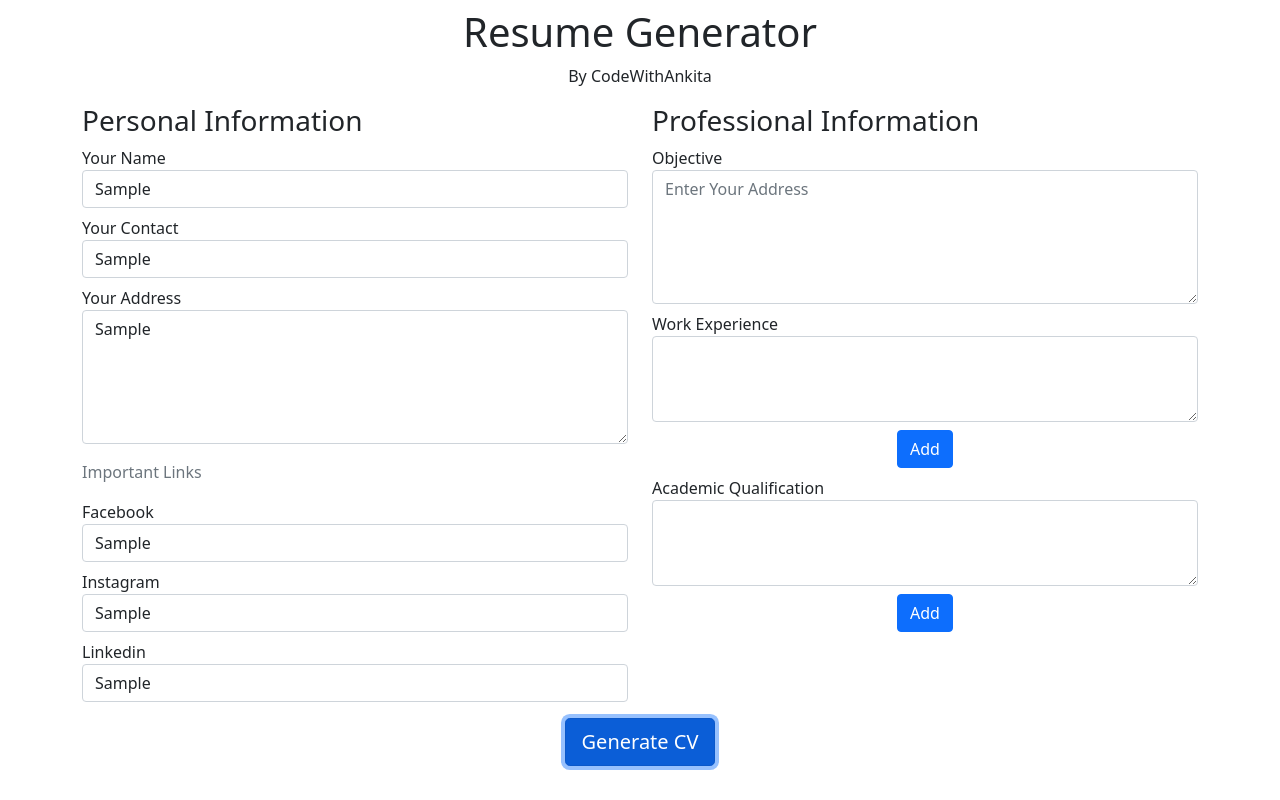
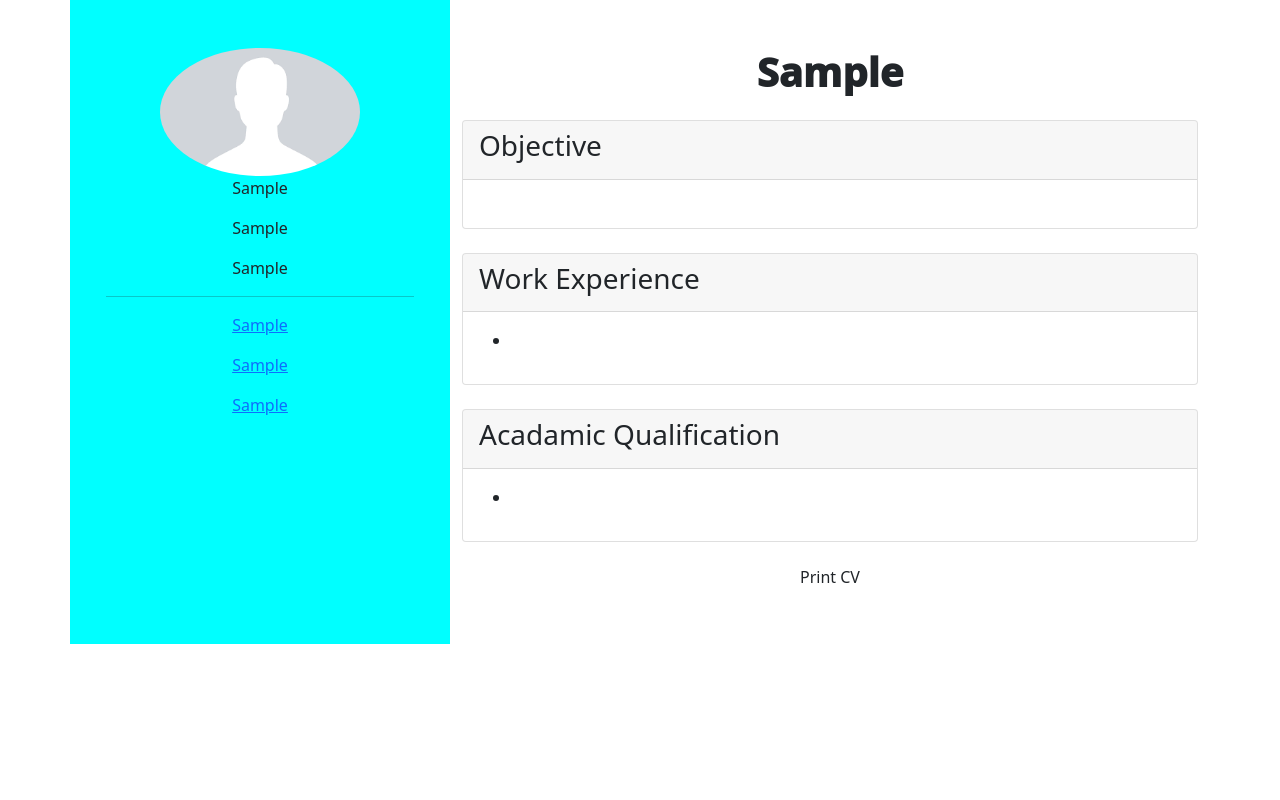
Before and after one commit to AnkitaPatil2002/Resume_Builder, a plain HTML site: page index.html in a window 1280 px wide. Both pictures are taken after typing "Sample", "Sample", "Sample", "Sample", "Sample", "Sample" into the empty fields and a click on the button "Generate CV". Drawn offline with nearby package versions, Linux system fonts and the light colour scheme.

Commit message:
Completed_Resume_Generator

```diff
--- a/index.html
+++ b/index.html
@@ -8,7 +8,7 @@
     <title>Resume Generator</title>
 </head>
 <body>
-    <div class="container">
+    <div class="container" id="cv-form">
     <h1 class="text-center my-2 ">Resume Generator</h1>
     <P class="text-center">By CodeWithAnkita</P>
     <div class="row">
@@ -24,27 +24,27 @@
              </div>
              <div class="form-group mt-2">
                 <label for="addressFeild">Your Address</label>
-                <textarea  rows="5" id="addressFeild" placeholder="Enter Your Address" class="form-control"></textarea>
+                <textarea  rows="5" id="addressField" placeholder="Enter Your Address" class="form-control"></textarea>
              </div>
              <p class="text-secondary my-3">Important Links</p>
              <div class="form-group mt-2">
                 <label for="fbFeild">Facebook</label>
-                <input type="text" id="fbFeild" placeholder="Enter Here" class="form-control">
+                <input type="text" id="fbField" placeholder="Enter Here" class="form-control">
              </div>
              <div class="form-group mt-2">
                 <label for="instaFeild">Instagram</label>
-                <input type="text" id="contact" placeholder="Enter Here" class="form-control">
+                <input type="text" id="instaField" placeholder="Enter Here" class="form-control">
              </div>
              <div class="form-group mt-2">
                 <label for="linkedinFeild">Linkedin</label>
-                <input type="text" id="contact" placeholder="Enter Here" class="form-control">
+                <input type="text" id="linkedinField" placeholder="Enter Here" class="form-control">
              </div>
         </div>
         <div class="col-md-6">
             <h3>Professional Information</h3>
             <div class="form-group mt-2">
                 <label for="">Objective</label>
-                <textarea rows="5"  placeholder="Enter Your Address" class="form-control"></textarea>
+                <textarea  id="objField" rows="5"  placeholder="Enter Your Address" class="form-control"></textarea>
              </div>
              <div class="form-group mt-2" id="we">
                 <label for="">Work Experience</label>
@@ -72,9 +72,82 @@
         </div>
     </div>
     <div class="container text-center mt-3">
-      <button class="btn btn-primary btn-lg">Generate CV</button>
+      <button onclick="generateCV()" class="btn btn-primary btn-lg">Generate CV</button>
     </div>
     </div>
+
+    <!----cv template---->
+
+    <div class="container" id="cv-template">
+          <div class="row">
+            <div class="col-md-4 text-center background py-5">
+               <img src="./profile.png"
+               alt="" class="img-fluid myimg"/>
+               <div class="container ">
+                  <p id="nameT1">Ankita Patil</p>
+                  <p id="contactT">+917879676732</p>
+                  <p id="addressT">Sector 234 Noida/India</p>
+                  <hr/>
+                  <p><a id="fbT" href="#1">https://www.facebook.com</a></p>
+                  <p><a id="instaT" href="#1">https://www.instagram.com</a></p>
+                  <p><a id="linkedT" href="#1">https://www.linkedin.com</a></p>
+               </div>
+            </div>
+
+            <div class="col-md-8 py-5" >
+                 <!---Second col-->
+                 <h1 id="nameT2" class="text-center" style="font-weight: 980;">Ankita Patil</h1>
+                  <div class="card mt-4">
+                     <div class="card-header background">
+                        <h3>Objective</h3>
+                     </div>
+                     <div class="card-body">
+                        <p id="objectiveT">Lorem ipsum dolor sit amet
+                           consectetur adipisicing elit.
+                           Porro itaque repudiandae voluptate
+                           suscipit nesciunt? Necessitatibus
+                           officia voluptatum corporis consectetur et eligendi voluptas, nisi assumenda esse praesentium, dignissimos, amet labore. Ipsa at velit a nulla ratione? Voluptatibus, corrupti ipsam illo sunt exercitationem laboriosam fuga illum, minima ullam numquam ratione quia. Inventore.</p>
+                        </div>
+                  </div>
+                  <div class="card mt-4">
+                     <div class="card-header background">
+                        <h3>Work Experience</h3>
+                     </div>
+                     <div class="card-body">
+                        <ul id="weT">
+                           <li>Lorem, ipsum dolor sit amet consectetur adipisicing elit. Esse, labore?
+                           </li>
+                           <li>Lorem, ipsum dolor sit amet consectetur adipisicing elit. Esse, labore?
+                           </li>
+                           <li>Lorem, ipsum dolor sit amet consectetur adipisicing elit. Esse, labore?
+                           </li>
+                        </ul>
+                  </div>
+            </div>
+            <div class="card mt-4">
+               <div class="card-header background">
+                  <h3>Acadamic Qualification</h3>
+               </div>
+               <div class="card-body">
+                  <ul id="aqT">
+                     <li>Lorem, ipsum dolor sit amet consectetur adipisicing elit. Esse, labore?
+                     </li>
+                     <li>Lorem, ipsum dolor sit amet consectetur adipisicing elit. Esse, labore?
+                     </li>
+                     <li>Lorem, ipsum dolor sit amet consectetur adipisicing elit. Esse, labore?
+                     </li>
+                  </ul>
+               </div>
+          </div>
+          <div class="container mt-3 text-center">
+            <button onclick="printCV()" class="btn background">
+               Print CV
+            </button>
+          </div>
+
+          </div>
+    </div>
+
     <script src="https://cdn.jsdelivr.net/npm/bootstrap@5.0.2/dist/js/bootstrap.bundle.min.js" integrity="sha384-MrcW6ZMFYlzcLA8Nl+NtUVF0sA7MsXsP1UyJoMp4YLEuNSfAP+JcXn/tWtIaxVXM" crossorigin="anonymous"></script>
     <script src="script.js"></script>
 </body>
--- a/script.js
+++ b/script.js
@@ -27,3 +27,41 @@ function addNewAQField(){
 
     aqOb.insertBefore(newNode,aqAddButtonOb);
 }
+
+//generating Cv
+function generateCV(){
+    //console.log('generating cv')
+    let nameField=document.getElementById('name').value;
+    let nameT1=document.getElementById('nameT1');
+    nameT1.innerHTML=nameField;
+
+    //direct
+    document.getElementById('nameT2').innerHTML=nameField;
+    document.getElementById('contactT').innerHTML=document.getElementById('contact').value;
+    document.getElementById('addressT').innerHTML=document.getElementById('addressField').value;
+    document.getElementById('fbT').innerHTML=document.getElementById('fbField').value;
+    document.getElementById('instaT').innerHTML=document.getElementById('instaField').value;
+    document.getElementById('linkedT').innerHTML=document.getElementById('linkedinField').value;
+
+    document.getElementById('objectiveT').innerHTML=document.getElementById('objField').value;
+    let wes =document.getElementsByClassName('weField');
+    let str=" ";
+    for(let e of wes){
+        str=str+`<li>${e.value}</li>`;
+    }
+    document.getElementById('weT').innerHTML=str;
+    let aqs=document.getElementsByClassName('eqField');
+    let s=" ";
+    for(let e of aqs){
+        s=s+`<li>${e.value}</li>`;
+    }
+    document.getElementById('aqT').innerHTML=s;
+
+    document.getElementById('cv-form').style.display='none'
+    document.getElementById('cv-template').style.display='block'
+
+}
+//print cv
+function printCV(){
+    window.print()
+}
--- a/style.css
+++ b/style.css
@@ -0,0 +1,13 @@
+/*#cv-form{
+    display: none;
+}*/
+#cv-template{
+    display: none;
+}
+.myimg{
+   border-radius: 50%;
+   width: 200px;
+}
+.background{
+    background-color: aqua;
+}
```
Also changed, not shown: profile.png (added).
